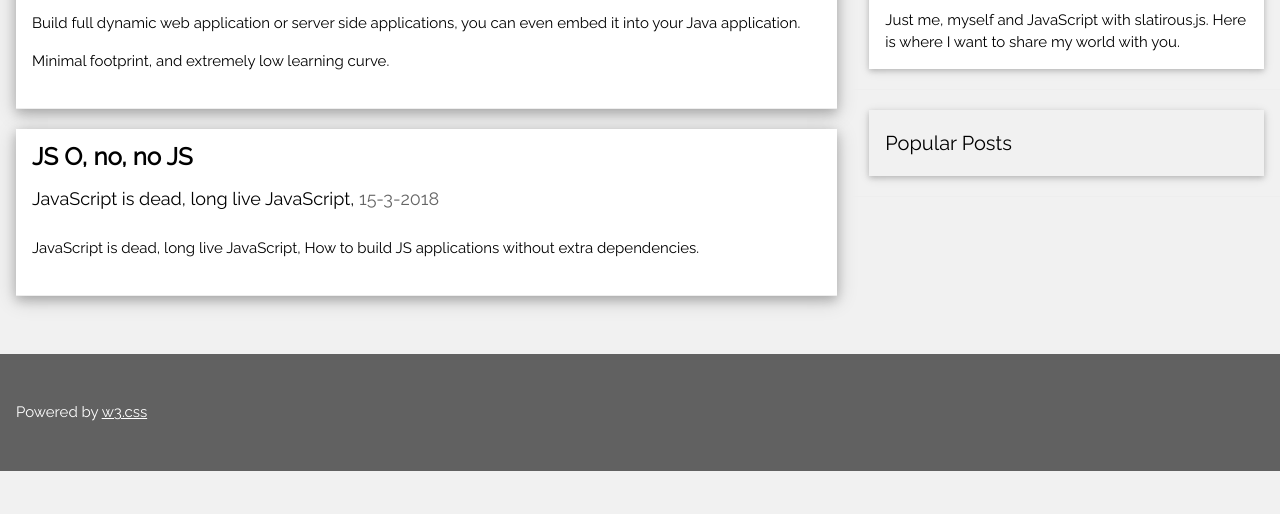
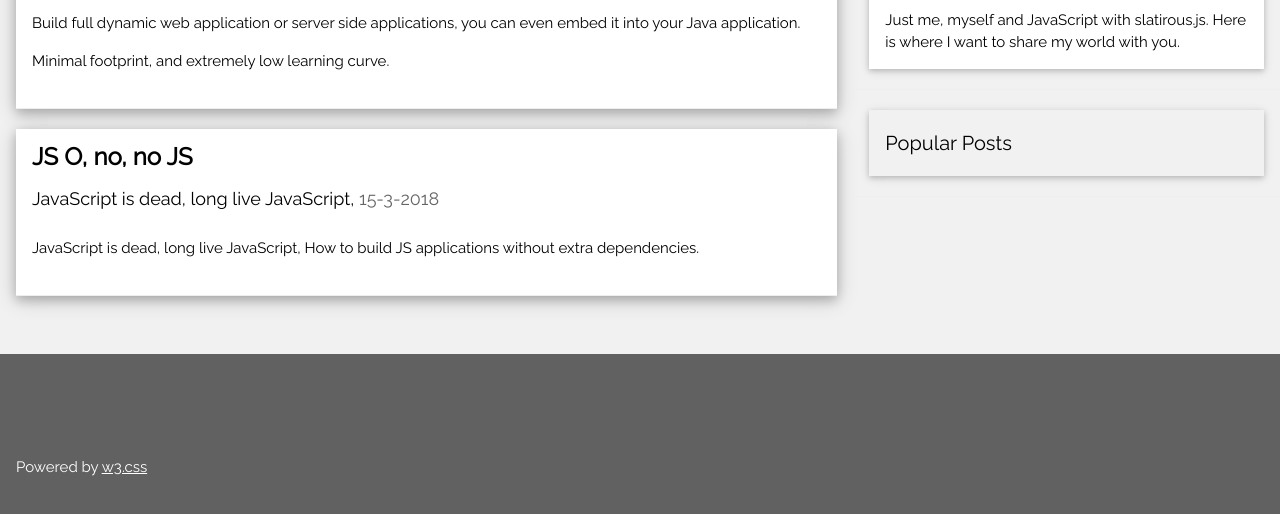
Before and after one commit to pnmtjonahen/slatirous.js, a plain HTML site: page index.html in a window 1280 px wide. Shown: the part 502-1016 px from the top of the page. Before the commit the page ends 973 px from the top, so only its background shows below. Drawn offline with nearby package versions, Linux system fonts and the light colour scheme.

Commit message:
fixed footer

```diff
--- a/index.html
+++ b/index.html
@@ -93,9 +93,10 @@
         </div>
 
         <!-- Footer -->
-        <footer class="w3-container w3-dark-grey w3-padding-32 w3-margin-top">
+        <footer class="w3-container w3-dark-grey w3-padding-64 w3-margin-top">
 <!--            <button class="w3-button w3-black w3-disabled w3-padding-large w3-margin-bottom">Previous</button>
             <button class="w3-button w3-black w3-padding-large w3-margin-bottom">Next »</button>-->
+             <br/>
             <p>Powered by <a href="https://www.w3schools.com/w3css/default.asp" target="_blank">w3.css</a></p>
         </footer>
         <script src="index.js"></script>
```
